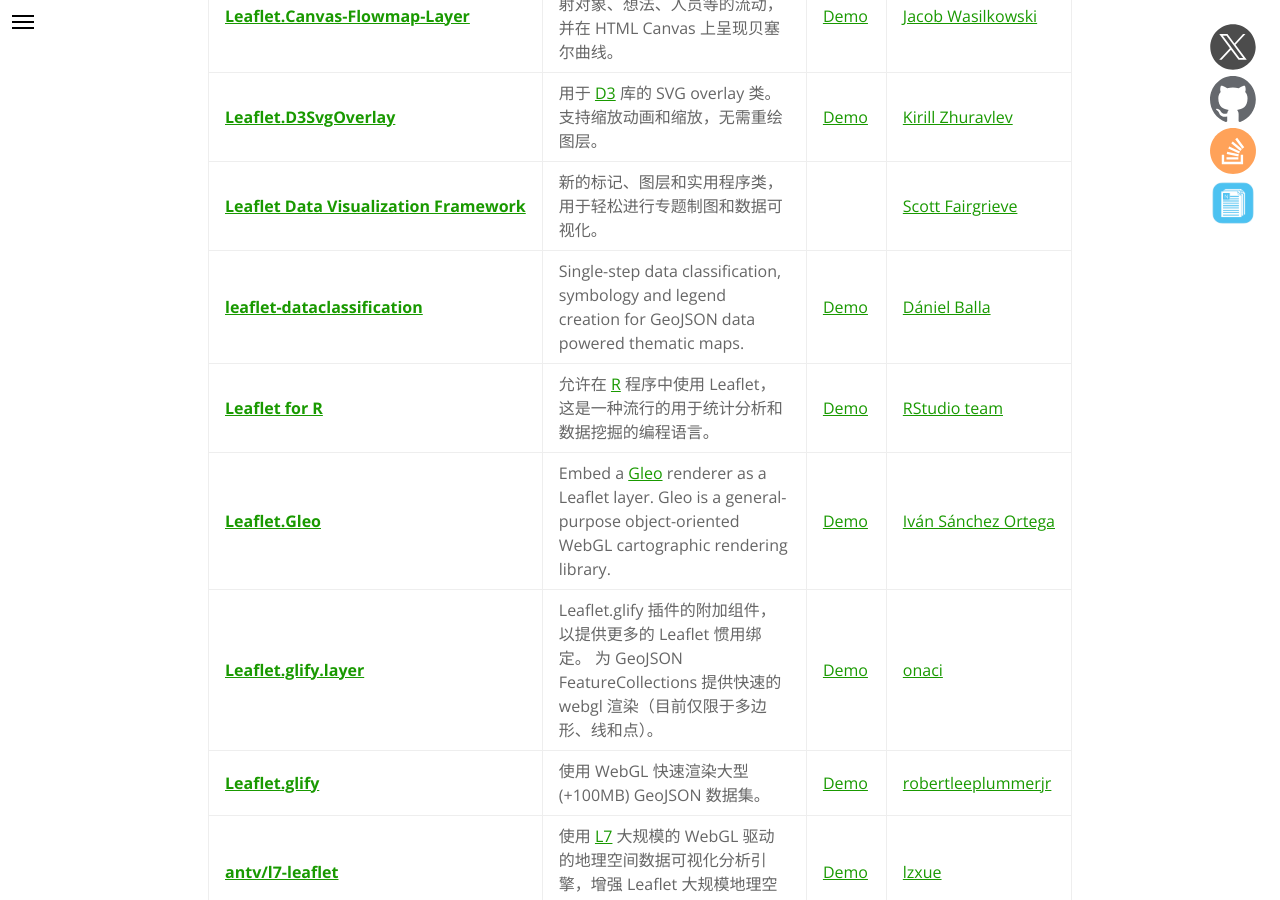
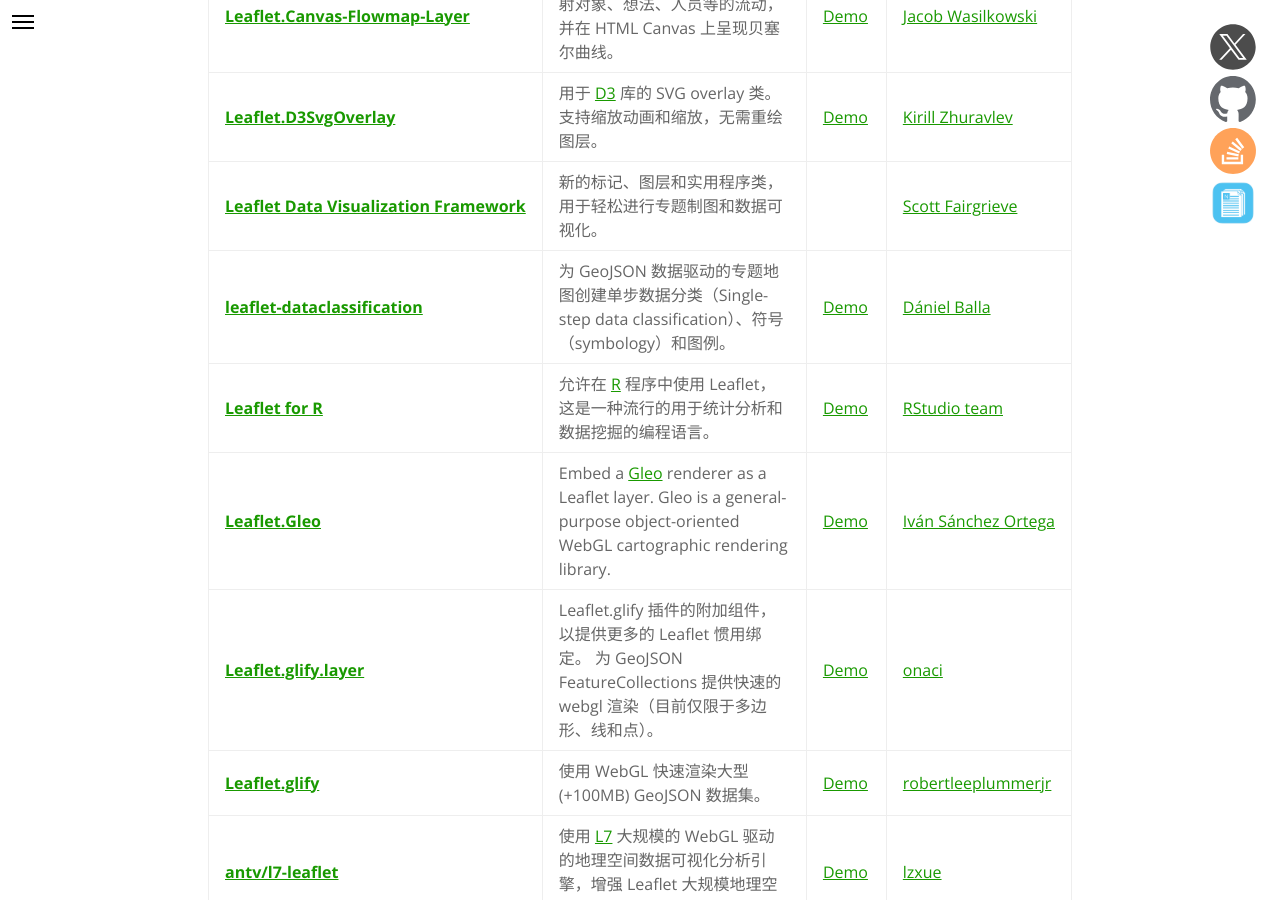
Before and after one commit to NICEXAI/leaflet_zh, a Jekyll site: the page built from plugins.md, in a window 1280 px wide and 900 px high, scrolled down 22338 px. Built offline with Jekyll 4.4.1, drawn with Linux system fonts in a browser that asks for light colours.

Commit message:
- 对 leaflet-dataclassification 内的文档进行翻译和校正

```diff
--- a/_plugins/dataviz/leaflet-dataclassification.md
+++ b/_plugins/dataviz/leaflet-dataclassification.md
@@ -9,4 +9,4 @@
 compatible-v1: true
 ---
 
-Single-step data classification, symbology and legend creation for GeoJSON data powered thematic maps.
+为 GeoJSON 数据驱动的专题地图创建单步数据分类（Single-step data classification）、符号（symbology）和图例。
```
